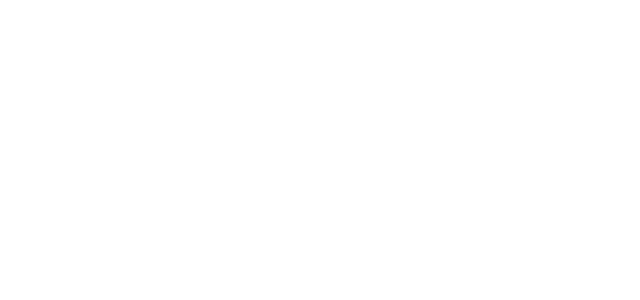
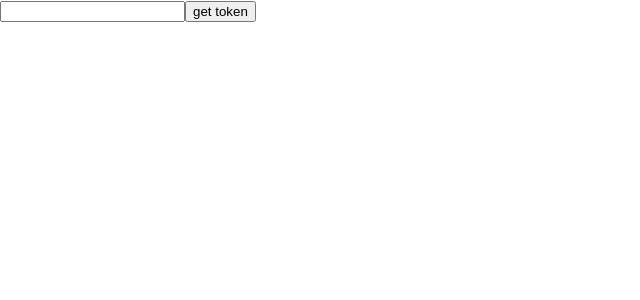
Before and after one commit to rhymado/hooks-addon, a React (Create React App) app: page /local in a window 1280 px wide. Shown: the top 300 px of the page, without its empty margins (0-640 px from the left). Built offline with nearby package versions, Linux system fonts and the light colour scheme.

Commit message:
custom hooks

```diff
--- a/src/App.js
+++ b/src/App.js
@@ -3,12 +3,14 @@
 
 import { ThemeProvider } from "./contexts/ThemeProvider";
 import Home from "./pages/Home";
+import Local from "./pages/Local";
 
 export default function App() {
   return (
     <ThemeProvider>
       <Router>
         <Route path="/" exact component={Home} />
+        <Route path="/local" exact component={Local} />
       </Router>
     </ThemeProvider>
   );
--- /dev/null
+++ b/src/hooks/useLocalStorage.js
@@ -0,0 +1,25 @@
+import { useEffect, useState } from "react";
+
+export default function useLocalStorage(key, initialValue) {
+  // value = nilai atau var yang akan disimpan di localstorage
+  // setValue = fungsi untuk mengubah value => akan mengubah nilai di localStorage
+  const [value, setValue] = useState(() => {
+    // value
+    // jika key sudah ada di localstorage, maka gunakan value dari localstorage
+    // jika key tidak ada di localstorage, maka gunakan initialvalue lalu simpan ke localstorage
+    const jsonValue = localStorage.getItem(key);
+    if (jsonValue !== null) return JSON.parse(jsonValue);
+    // initial value bisa berupa fungsi ataupun non-fungsi
+    // jika fungsi, maka jalankan
+    // jika bukan, maka return
+    if (typeof initialValue === "function") return initialValue();
+    return initialValue;
+  });
+
+  // jika value berubah, maka update localstorage
+  useEffect(() => {
+    localStorage.setItem(key, value);
+  }, [value, key]);
+
+  return [value, setValue];
+}
--- /dev/null
+++ b/src/pages/Local.js
@@ -0,0 +1,20 @@
+import React, { useState } from "react";
+
+import useLocalStorage from "../hooks/useLocalStorage";
+
+export default function Local() {
+  const [user, setUser] = useState("");
+  const [token, setToken] = useLocalStorage("token");
+  return (
+    <>
+      <div>{token}</div>
+      <input
+        type="text"
+        name="user"
+        value={user}
+        onChange={(e) => setUser(e.target.value)}
+      />
+      <button onClick={() => setToken(btoa(user))}>get token</button>
+    </>
+  );
+}
```
